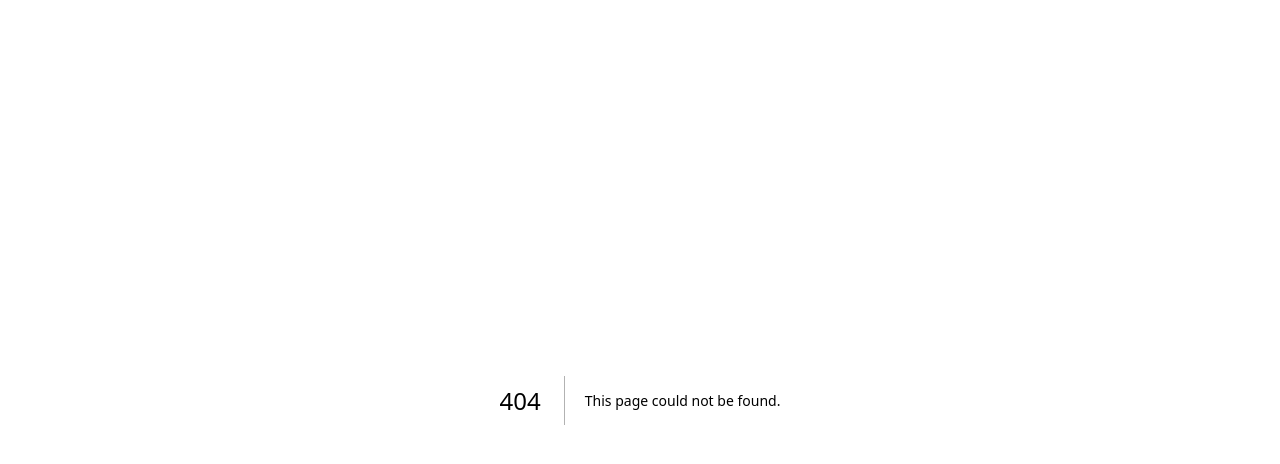
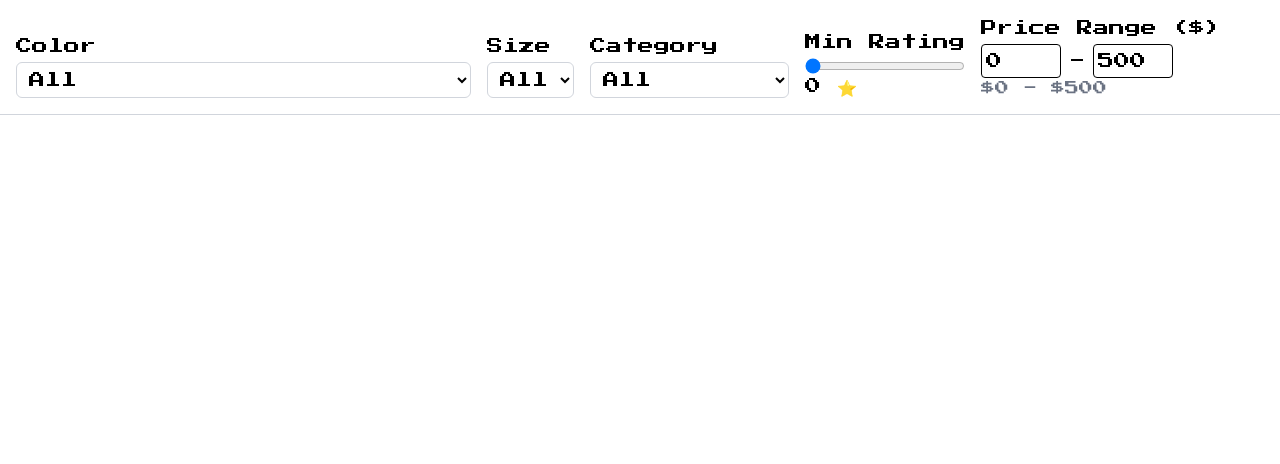
Before and after one commit to mardimanisha/pixel-mart-ecommerce, a Next.js app: page /filter in a window 1280 px wide. Before the commit this address had no page. Shown: the top 464 px of the page. Built offline with nearby package versions, Linux system fonts and the light colour scheme.

Commit message:
`Added sort functionality with dropdown menu`
Signed-off-by: Manisha Mardi <mardimanisha101@gmail.com>

```diff
--- a/src/app/category/[category]/page.tsx
+++ b/src/app/category/[category]/page.tsx
@@ -1,17 +1,22 @@
 'use client'
 import Button from '@/components/Button'
 import MainLayout from '@/layout/MainLayout'
-import React, { use } from 'react'
+import React, { use, useState } from 'react'
 import products from '../../../../public/data/product'
 import { notFound } from 'next/navigation'
 import Product from '@/components/Product'
+import SortDropdown from '@/components/SortDropdown'
 
 interface Props {
     params: Promise<{ category: string }>;
 }
 
 const Category = ({ params }: Props) => {
-    const { category } = use(params)
+    const { category } = use(params);
+
+    const [showSort, setShowSort] = useState(false);
+    const [sortOption, setSortOption] = useState('rating');
+
 
     const filteredProducts = products.filter(
         (product: { category: string }) => product.category.toLowerCase() === category.toLowerCase()
@@ -19,20 +24,45 @@ const Category = ({ params }: Props) => {
 
     if(filteredProducts.length === 0) return notFound()
 
+    // Sorting logic
+    if (sortOption === 'rating') {
+        filteredProducts.sort((a,b) => b.ratings - a.ratings)
+    } else if (sortOption === 'priceLowToHigh') {
+        filteredProducts.sort((a, b) => a.price - b.price);
+    } else if (sortOption === 'priceHighToLow') {
+        filteredProducts.sort((a,b) => b.price - a.price)
+    }
+
     return (
         <MainLayout>
       <div className="max-w-[97.6rem] mt-20">
-                <div className='flex gap-8 py-8 pl-10 border-b-4'>
-                    <Button>Sort</Button>
+        {/* Header: Sort + Filter Buttons */}
+        <div className="flex gap-8 py-8 pl-10 border-b-4 relative">
+          <div className="relative">
+            <Button onClick={() => setShowSort(prev => !prev)}>Sort</Button>
+
+            {/* Dropdown toggled by Sort button */}
+            {showSort && (
+              <div className="absolute left-0 top-full mt-2 z-10 bg-white border border-gray-300 shadow-lg rounded">
+                <SortDropdown
+                  onChange={(value) => {
+                    setSortOption(value)
+                    setShowSort(false)
+                  }}
+                />
+              </div>
+            )}
+          </div>
+
           <Button>Filter</Button>
         </div>
 
-                <div className='p-10'>
-                    <h1 className='text-2xl mb-8 capitalize'>{category}</h1>
-
-                    <div className='w-[90%] grid grid-cols-4 grid-flow-row gap-6'>
+        {/* Product List */}
+        <div className="p-10">
+          <h1 className="text-2xl mb-8 capitalize">{category}</h1>
+          <div className="w-[90%] grid grid-cols-4 grid-flow-row gap-6">
             {filteredProducts.map((product) => (
-                            <Product key={product.id} product={product}/>
+              <Product key={product.id} product={product} />
             ))}
           </div>
         </div>
--- /dev/null
+++ b/src/app/filter/page.tsx
@@ -0,0 +1,15 @@
+'use client'
+
+import React from 'react'
+import  products  from '../../../public/data/product'
+import FilterBar from '@/components/FilterBar'
+
+const Page = () => {
+  return (
+    <div>
+      <FilterBar products={products} />
+    </div>
+  )
+}
+
+export default Page
--- /dev/null
+++ b/src/components/FilterBar.tsx
@@ -0,0 +1,90 @@
+'use client'
+
+import React, { useState } from 'react'
+import { ProductType } from '@/types/Product'
+import FilterDropdown from './FilterDropdown'
+
+type Props = {
+  products: ProductType[]
+}
+
+const FilterBar: React.FC<Props> = ({ products }) => {
+  const [selectedColor, setSelectedColor] = useState('')
+  const [selectedSize, setSelectedSize] = useState('')
+  const [selectedCategory, setSelectedCategory] = useState('')
+  const [selectedRating, setSelectedRating] = useState(0)
+  const [priceRange, setPriceRange] = useState<[number, number]>([0, 500])
+
+  // Extract unique values
+  const colors = Array.from(new Set(products.map(p => p.color)))
+  const sizes = Array.from(new Set(products.flatMap(p => p.sizes)))
+  const categories = Array.from(new Set(products.map(p => p.category)))
+
+  return (
+    <div className="flex flex-col md:flex-row md:items-end gap-4 p-4 border-b border-gray-300">
+      <FilterDropdown
+        label="Color"
+        options={colors}
+        selectedOption={selectedColor}
+        onSelect={setSelectedColor}
+      />
+      <FilterDropdown
+        label="Size"
+        options={sizes}
+        selectedOption={selectedSize}
+        onSelect={setSelectedSize}
+      />
+      <FilterDropdown
+        label="Category"
+        options={categories}
+        selectedOption={selectedCategory}
+        onSelect={setSelectedCategory}
+      />
+
+      <div className="flex flex-col">
+        <label className="mb-1 font-medium">Min Rating</label>
+        <input
+          type="range"
+          min={0}
+          max={5}
+          step={0.5}
+          value={selectedRating}
+          onChange={(e) => setSelectedRating(parseFloat(e.target.value))}
+        />
+        <span>{selectedRating} ⭐</span>
+      </div>
+
+      <div className="flex flex-col">
+        <label className="mb-1 font-medium">Price Range ($)</label>
+        <div className="flex items-center space-x-2">
+          <input
+            type="number"
+            className="w-20 p-1 border rounded"
+            value={priceRange[0]}
+            min={0}
+            max={priceRange[1]}
+            onChange={(e) =>
+              setPriceRange([parseInt(e.target.value), priceRange[1]])
+            }
+          />
+          <span>-</span>
+          <input
+            type="number"
+            className="w-20 p-1 border rounded"
+            value={priceRange[1]}
+            min={priceRange[0]}
+            max={1000}
+            onChange={(e) =>
+              setPriceRange([priceRange[0], parseInt(e.target.value)])
+            }
+          />
+        </div>
+        <span className="text-sm text-gray-500">
+          ${priceRange[0]} - ${priceRange[1]}
+        </span>
+      </div>
+    </div>
+  )
+}
+
+export default FilterBar
--- /dev/null
+++ b/src/components/FilterDropdown.tsx
@@ -0,0 +1,37 @@
+'use client'
+
+import React from 'react'
+
+type FilterDropdownProps = {
+  label: string
+  options: string[]
+  selectedOption: string
+  onSelect: (value: string) => void
+}
+
+const FilterDropdown: React.FC<FilterDropdownProps> = ({
+  label,
+  options,
+  selectedOption,
+  onSelect,
+}) => {
+  return (
+    <div className="flex flex-col">
+      <label className="mb-1 font-medium">{label}</label>
+      <select
+        className="p-2 border border-gray-300 rounded-md"
+        value={selectedOption}
+        onChange={(e) => onSelect(e.target.value)}
+      >
+        <option value="">All</option>
+        {options.map((option, idx) => (
+          <option key={idx} value={option}>
+            {option}
+          </option>
+        ))}
+      </select>
+    </div>
+  )
+}
+
+export default FilterDropdown
--- a/src/components/SortDropdown.tsx
+++ b/src/components/SortDropdown.tsx
@@ -1,10 +1,18 @@
+'use client'
 import React from 'react'
 
-const SortDropdown = () => {
+type Props = {
+    onChange: (value: string) => void;
+}
+
+const SortDropdown: React.FC<Props> = ({onChange}) => {
     return (
-        <div>
-            Sort dropdown
-        </div>
+        <select className='border border-black px-4 py-2'
+        onChange={(e) => onChange(e.target.value)}>
+            <option value="rating">Sort by Ratings</option>
+            <option value="priceLowToHigh">Price: Low to High</option>
+            <option value="priceHighToLow">Price: High to Low</option>
+        </select>
     )
 }
 
```
Also changed, not shown: 1 other file (tests, documents, lock files or other folders). Lines whose indentation alone changed are shown as unchanged.
